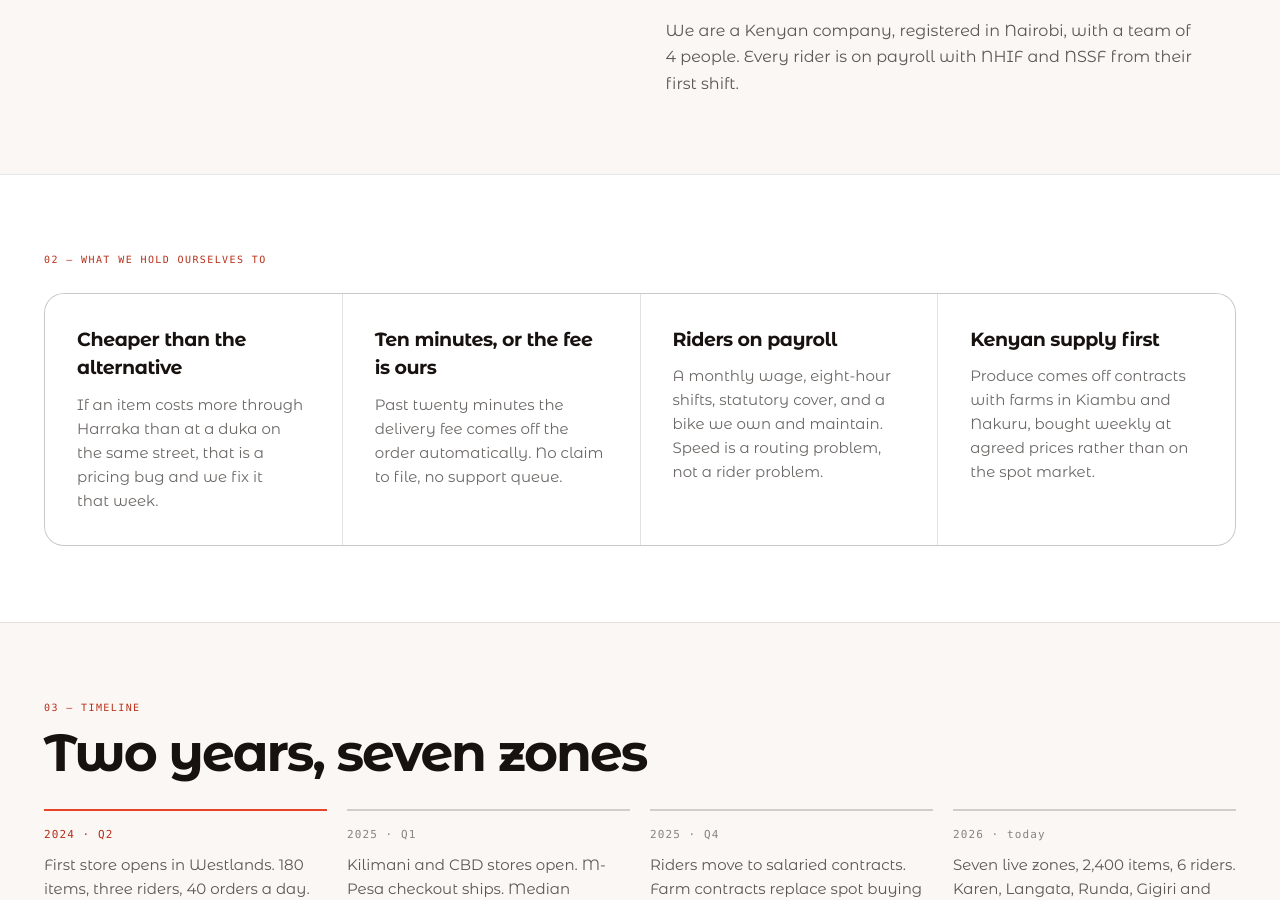
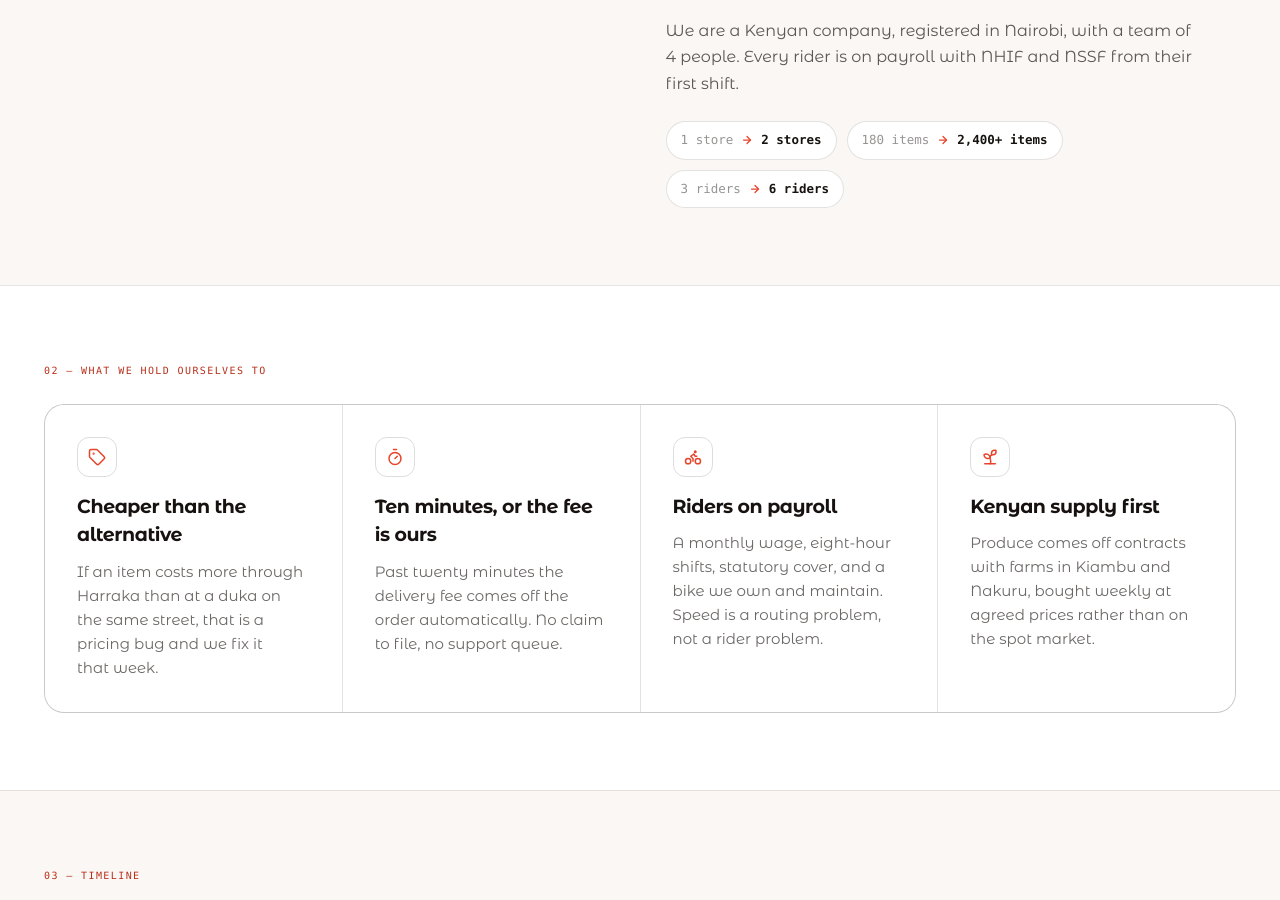
Before and after one commit to harrakaquick-dotcom/Harraka, a React (Vite) app: page /about in a window 1280 px wide. Shown: the part 1022-1922 px from the top of the page. Built offline with nearby package versions, Linux system fonts and the light colour scheme.

Commit message:
fix company and about detail section in about page

```diff
--- a/src/Data/Aboutdata.ts
+++ b/src/Data/Aboutdata.ts
@@ -17,20 +17,33 @@ export const companyStory = {
   ],
 };
 
-export const values = [
+// Day-1 → today growth, read alongside the story paragraphs above.
+export const growthStats = [
+  { from: "1 store", to: `${numberOfStore} stores` },
+  { from: "180 items", to: "2,400+ items" },
+  { from: "3 riders", to: `${numberOfRider} riders` },
+];
+
+export type ValueId = "pricing" | "delivery" | "riders" | "supply";
+
+export const values: { id: ValueId; title: string; text: string }[] = [
   {
+    id: "pricing",
     title: "Cheaper than the alternative",
     text: "If an item costs more through Harraka than at a duka on the same street, that is a pricing bug and we fix it that week.",
   },
   {
+    id: "delivery",
     title: "Ten minutes, or the fee is ours",
     text: "Past twenty minutes the delivery fee comes off the order automatically. No claim to file, no support queue.",
   },
   {
+    id: "riders",
     title: "Riders on payroll",
     text: "A monthly wage, eight-hour shifts, statutory cover, and a bike we own and maintain. Speed is a routing problem, not a rider problem.",
   },
   {
+    id: "supply",
     title: "Kenyan supply first",
     text: "Produce comes off contracts with farms in Kiambu and Nakuru, bought weekly at agreed prices rather than on the spot market.",
   },
--- a/src/components/About/AboutHero.tsx
+++ b/src/components/About/AboutHero.tsx
@@ -33,7 +33,7 @@ const AboutHero = () => {
         <span className="uppercase">building since {Since}</span>
       </div>
 
-      <h1 className="mt-4.5 max-w-[24ch] text-[clamp(34px,5.4vw,70px)] font-bold leading-[.96] tracking-[-0.05em]">
+      <h1 className="mt-4.5 max-w-[24ch] text-[clamp(34px,5.4vw,70px)] font-bold leading-[.96] tracking-tighter">
         {aboutIntro.title}
       </h1>
       <p className="mt-5 max-w-[62ch] text-[clamp(16px,1.3vw,19px)] leading-[1.55] text-ink/66">
--- a/src/components/About/StorySection.tsx
+++ b/src/components/About/StorySection.tsx
@@ -1,4 +1,5 @@
-import { companyStory } from "../../Data/Aboutdata";
+import { ArrowRight } from "lucide-react";
+import { companyStory, growthStats } from "../../Data/Aboutdata";
 import Reveal from "../Home/Reveal";
 import Section from "../Home/Section";
 import { Eyebrow, sectionTitleClass } from "../Home/SectionHeader";
@@ -17,6 +18,19 @@ const StorySection = () => {
         {companyStory.paragraphs.map((paragraph) => (
           <p key={paragraph}>{paragraph}</p>
         ))}
+
+        <div className="mt-2 flex flex-wrap gap-2.5">
+          {growthStats.map((stat) => (
+            <div
+              key={stat.to}
+              className="flex items-center gap-2 rounded-pill border border-line bg-surface px-3.5 py-2 font-mono text-[12.5px]"
+            >
+              <span className="text-ink/45">{stat.from}</span>
+              <ArrowRight className="size-3 text-primary" strokeWidth={2.5} />
+              <span className="font-semibold text-ink">{stat.to}</span>
+            </div>
+          ))}
+        </div>
       </Reveal>
     </Section>
   );
--- a/src/components/About/ValuesSection.tsx
+++ b/src/components/About/ValuesSection.tsx
@@ -1,9 +1,16 @@
-import { values } from "../../Data/Aboutdata";
+import { Bike, Sprout, Tag, Timer, type LucideIcon } from "lucide-react";
+import { values, type ValueId } from "../../Data/Aboutdata";
 import Reveal from "../Home/Reveal";
 import Section from "../Home/Section";
 import { Eyebrow } from "../Home/SectionHeader";
 
-// Hairline grid: the 1px gap shows the line colour between white cells.
+const icons: Record<ValueId, LucideIcon> = {
+  pricing: Tag,
+  delivery: Timer,
+  riders: Bike,
+  supply: Sprout,
+};
+
 const ValuesSection = () => {
   return (
     <Section tone="surface">
@@ -12,19 +19,22 @@ const ValuesSection = () => {
       </Reveal>
 
       <Reveal className="mt-6.5 grid grid-cols-[repeat(auto-fit,minmax(min(100%,240px),1fr))] gap-px overflow-hidden rounded-card border border-line bg-line">
-        {values.map((value) => (
-          <div
-            key={value.title}
-            className="bg-surface p-[clamp(22px,3vw,32px)]"
-          >
-            <h3 className="text-[19px] font-bold tracking-[-0.025em]">
+        {values.map((value) => {
+          const Icon = icons[value.id];
+          return (
+            <div key={value.id} className="bg-surface p-[clamp(22px,3vw,32px)]">
+              <span className="grid size-10 place-items-center rounded-xl border border-ink/14 text-primary">
+                <Icon className="size-4.5" />
+              </span>
+              <h3 className="mt-4 text-[19px] font-bold tracking-tight">
                 {value.title}
               </h3>
               <p className="mt-2.5 text-[15px] leading-[1.6] text-ink/64">
                 {value.text}
               </p>
             </div>
-        ))}
+          );
+        })}
       </Reveal>
     </Section>
   );
```
Lines whose indentation alone changed are shown as unchanged.
